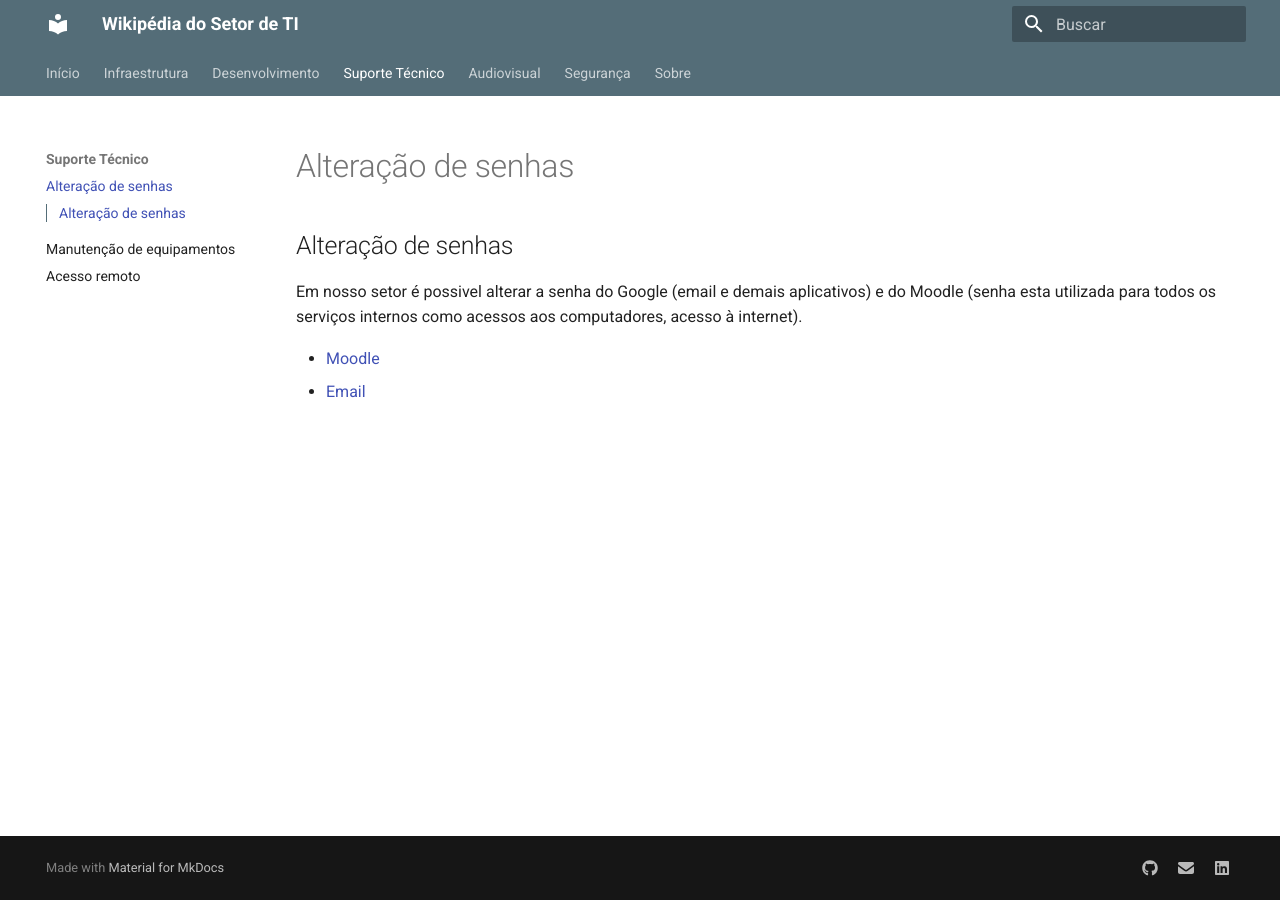
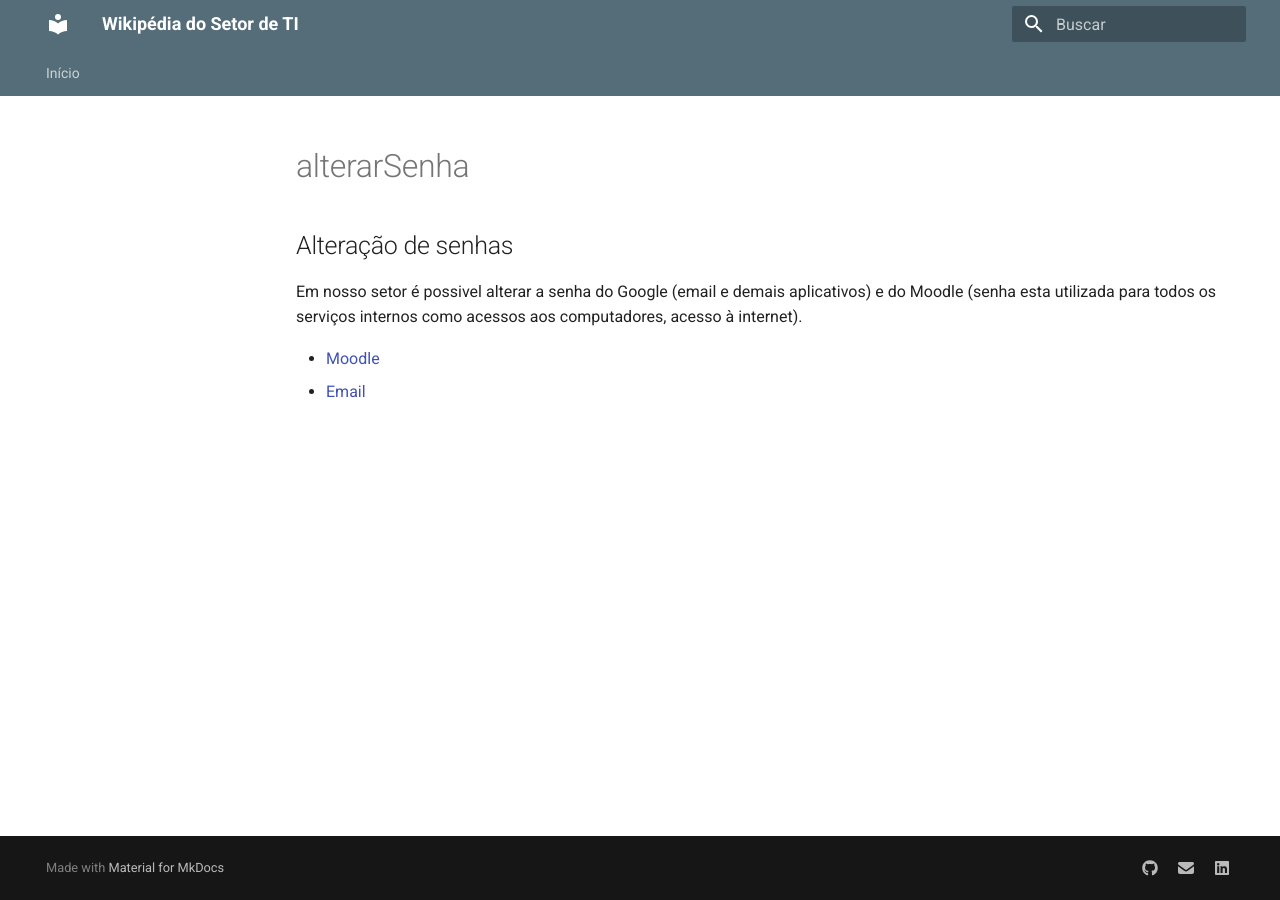
Before and after one commit to wikiti-farroupilha/wikipedia, an MkDocs documentation site: the page built from docs/alterarSenha.md, in a window 1280 px wide. Built offline with MkDocs 1.6.1 and Material for MkDocs 9.7.7, drawn with Linux system fonts in a browser that asks for light colours.

Commit message:
Update mkdocs.yml

```diff
--- a/mkdocs.yml
+++ b/mkdocs.yml
@@ -14,8 +14,6 @@ site_url: https://seusite.github.io/wiki-ti/
 theme:
   name: material
   language: pt-BR
-  # logo: images/logo.png          # Caminho para o logotipo (coloque em docs/images/)
-  # favicon: images/favicon.png    # Ícone da aba do navegador
 
   palette:
     - scheme: default
@@ -30,7 +28,6 @@ theme:
 
   features:
     - navigation.tabs
-    # - navigation.top
     - search.suggest
     - content.code.copy
     - toc.integrate             # Índice lateral integrado
@@ -51,25 +48,6 @@ plugins:
 
 nav:
   - Início: index.md
-  - Infraestrutura:
-      - Redes e conectividade: redes.md
-      - Servidores e monitoramento: servidores.md
-  - Desenvolvimento:
-      - Padrões e práticas: desenvolvimento/padroes.md
-      - Sistemas internos: desenvolvimento/sistemas.md
-  - Suporte Técnico:
-      - Alteração de senhas: alterarSenha.md
-      - Manutenção de equipamentos: manutencao.md
-      - Acesso remoto: acessoRemoto.md
-  - Audiovisual:
-      - Equipamentos multimídia: audiovisual/equipamentos.md
-      - Gravação e filmagem: audiovisual/gravacao.md
-  - Segurança:
-      - Políticas e boas práticas: seguranca/politicas.md
-      - Backup e recuperação: seguranca/backup.md
-  - Sobre:
-      - Equipe de TI: equipe.md
-      - Contatos: contato.md
 
 # ============================================
 # INFORMAÇÕES EXTRAS
```
